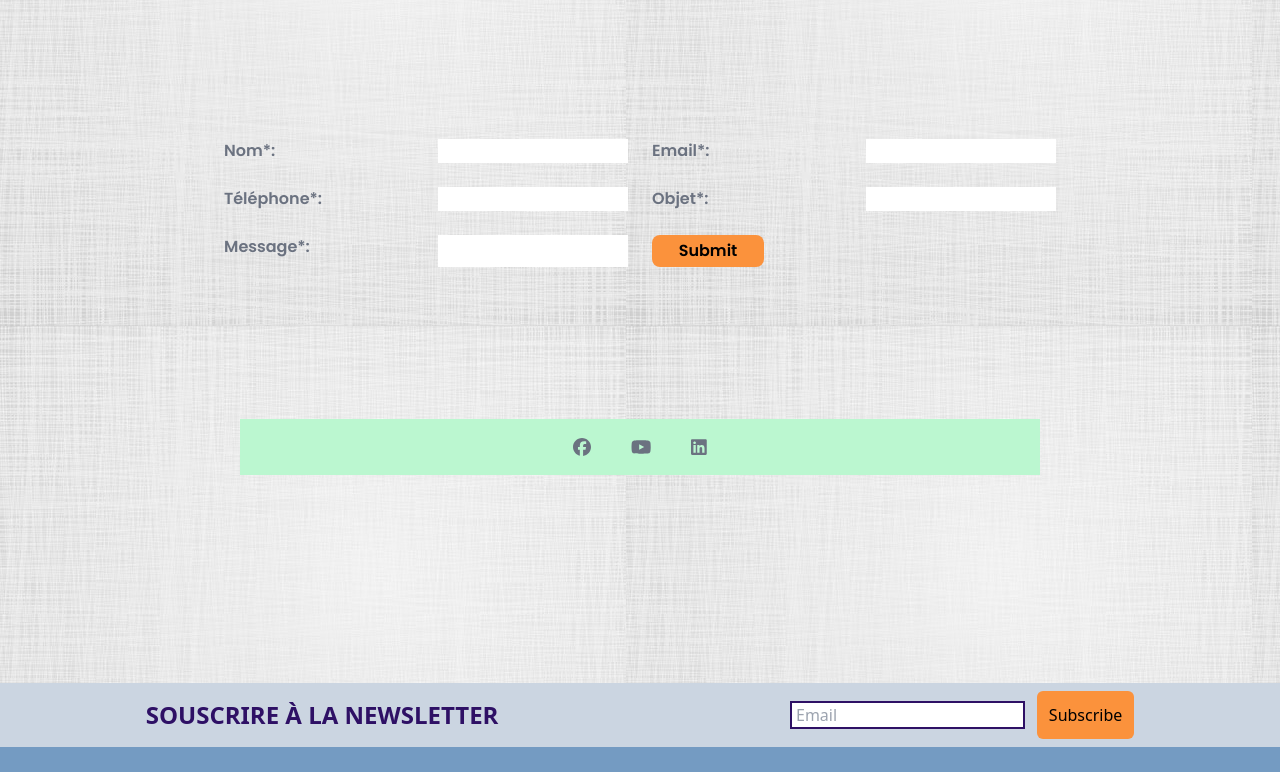
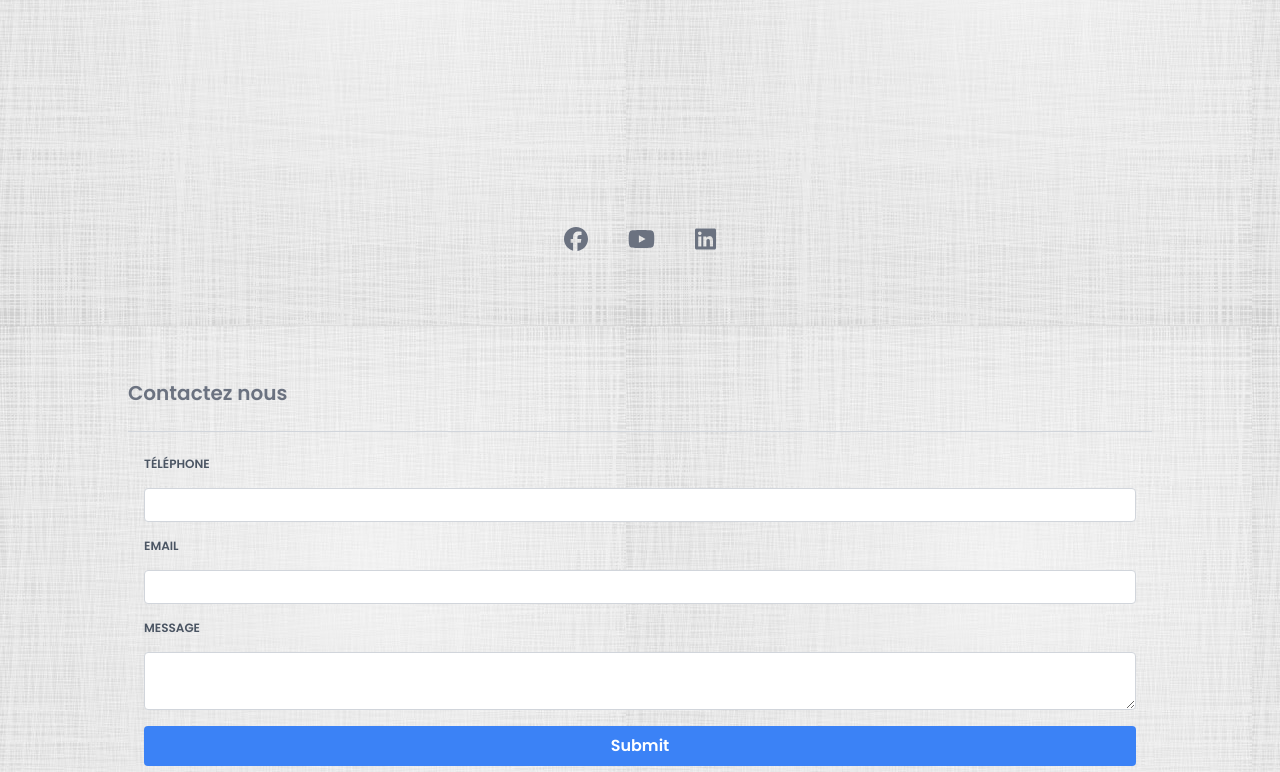
Before and after one commit to Oussa-Err/TSF, a Next.js app: page /contact in a window 1280 px wide. Shown: the part 300-1072 px from the top of the page. Built offline with nearby package versions, Linux system fonts and the light colour scheme.

Commit message:
axios promise to handle submit form

```diff
--- a/package.json
+++ b/package.json
@@ -14,6 +14,7 @@
     "@fortawesome/free-solid-svg-icons": "^6.4.0",
     "@fortawesome/react-fontawesome": "^0.2.0",
     "autoprefixer": "10.4.14",
+    "axios": "^1.4.0",
     "eslint": "8.46.0",
     "eslint-config-next": "13.4.12",
     "framer-motion": "^10.15.1",
@@ -27,5 +28,4 @@
     "swiper": "^10.1.0",
     "tailwindcss": "3.3.3"
   }
-
 }
--- a/src/app/contact/page.jsx
+++ b/src/app/contact/page.jsx
@@ -1,3 +1,6 @@
+"use client";
+import React, { useState } from "react";
+import axios from "axios";
 import { FontAwesomeIcon } from "@fortawesome/react-fontawesome";
 import { faEnvelopeOpenText, faPhone } from "@fortawesome/free-solid-svg-icons";
 import {
@@ -7,39 +10,164 @@ import {
   faLinkedin,
 } from "@fortawesome/free-brands-svg-icons";
 
-const Contact = () => {
+export default function Contact({}) {
+  const [status, setStatus] = useState({
+    submitted: false,
+
+    submitting: false,
+
+    info: { error: false, msg: null },
+  });
+
+  const [inputs, setInputs] = useState({
+    email: "",
+
+    message: "",
+
+    telephone: "",
+  });
+
+  const handleServerResponse = (ok, msg) => {
+    if (ok) {
+      setStatus({
+        submitted: true,
+
+        submitting: false,
+
+        info: { error: false, msg: msg },
+      });
+
+      setInputs({
+        email: "",
+
+        message: "",
+
+        telephone: "",
+      });
+    } else {
+      setStatus({
+        info: { error: true, msg: msg },
+      });
+    }
+  };
+
+  const handleOnChange = (e) => {
+    e.persist();
+
+    setInputs((prev) => ({
+      ...prev,
+
+      [e.target.id]: e.target.value,
+    }));
+
+    setStatus({
+      submitted: false,
+
+      submitting: false,
+
+      info: { error: false, msg: null },
+    });
+  };
+
+  const handleOnSubmit = (e) => {
+    e.preventDefault();
+
+    setStatus((prevStatus) => ({ ...prevStatus, submitting: true }));
+
+    axios({
+      method: "POST",
+
+      url: "https://formspree.io/[your-formspree-endpoint]",
+
+      data: inputs,
+    })
+      .then((response) => {
+        handleServerResponse(
+          true,
+
+          "Thank you, your message has been submitted."
+        );
+      })
+
+      .catch((error) => {
+        handleServerResponse(false, error.response.data.error);
+      });
+  };
+
   return (
-    <div>
-      <form
-        action="netlify"
-        method="post"
-        className="p-10 grid lg:px-24 md:grid-cols-4 gap-3 md:gap-6 justify-around"
-      >
-        <label for="full">Nom*:</label>
-        <input type="text" id="first" name="first" />
-        <label for="email">Email*:</label>
-        <input type="text" id="last" name="last" />
-        <label for="num">Téléphone*:</label>
-        <input type="text" id="last" name="last" />
-        <label for="num">Objet*:</label>
-        <input type="textArea" id="last" name="last" />
-        <label for="last">Message*:</label>
-        <input type="text" id="last" name="last" />
-        <button
-          type="submit"
-          className="h-8 w-28 rounded-lg bg-orange-400 text-black hover:scale-105 hover:bg-opacity-80 hover:text-gray-800 justify-center"
-        >
-          Submit
+    <main>
+      <div className="flex justify-center items-center h-14  m-28">
+        <FontAwesomeIcon
+          className="px-5 text-2xl hover:scale-125 hover:text-blue-800 hover:cursor-pointer"
+          icon={faFacebook}
+        />
+        <FontAwesomeIcon
+          className="px-5 text-2xl hover:scale-125 hover:text-red-800 hover:cursor-pointer"
+          icon={faYoutube}
+        />
+        <FontAwesomeIcon
+          className="px-5 text-2xl hover:scale-125 hover:text-blue-800 hover:cursor-pointer"
+          icon={faLinkedin}
+        />
+      </div>
+
+      <h1 className="text-xl font-semibold">Contactez nous</h1>
+      <hr className="border-t border-gray-300 my-6" />
+
+      <form onSubmit={handleOnSubmit} className='grid gap-y-4 px-4'>
+        <label htmlFor="tel" className="text-gray-600 text-xs font-semibold uppercase">Téléphone</label>
+
+        <input
+          id="phone"
+          type="tel"
+          name="_replyto"
+          onChange={handleOnChange}
+          required
+          value={inputs.telephone}
+          className='border border-gray-300 rounded px-2 py-1 transition-all duration-200 focus:outline-none focus:border-blue-500 w-full md:w-auto'
+        />
+
+        <label htmlFor="email" className="text-gray-600 text-xs font-semibold uppercase">Email</label>
+
+        <input
+          id="email"
+          type="email"
+          name="_replyto"
+          onChange={handleOnChange}
+          required
+          value={inputs.email}
+          className='border border-gray-300 rounded py-1 px-2 transition-all duration-200 focus:outline-none focus:border-blue-500 w-full md:w-auto'
+        />
+
+        <label htmlFor="message" className="text-gray-600 text-xs font-semibold uppercase">Message</label>
+
+        <textarea
+          id="message"
+          name="message"
+          onChange={handleOnChange}
+          required
+          value={inputs.message}
+          className='border border-gray-300 rounded px-2 py-1 transition-all duration-200 focus:outline-none focus:border-blue-500 w-full md:w-auto'
+        />
+
+        <button type="submit" disabled={status.submitting}  className={`${
+            status.submitting ? 'bg-gray-400 cursor-not-allowed' : 'bg-blue-500 hover:bg-blue-700'
+          } text-white px-4 py-2 rounded font-semibold transition-all duration-200`}>
+          {!status.submitting
+            ? !status.submitted
+              ? "Submit"
+              : "Submitted"
+            : "Submitting..."}
         </button>
       </form>
 
-      <div className="flex justify-center items-center h-14  m-28 bg-green-200">
-        <FontAwesomeIcon className="px-5 text-lg hover:scale-125 hover:text-blue-800 hover:cursor-pointer" icon={faFacebook} />
-        <FontAwesomeIcon className="px-5 text-lg hover:scale-125 hover:text-red-800 hover:cursor-pointer" icon={faYoutube} />
-        <FontAwesomeIcon className="px-5 text-lg hover:scale-125 hover:text-blue-800 hover:cursor-pointer" icon={faLinkedin} />
-      </div>
-    </div>
+      {status.info.error && (
+        <div className="error bg-red-600 text-white text-center py-2 mt-4">Error: {status.info.msg}</div>
+      )}
+
+      {!status.info.error && status.info.msg && <p className="mt-2">{status.info.msg}</p>}
+    </main>
   );
-};
+}
 
-export default Contact;
+// export default Contact;
```
Also changed, not shown: 1 other file (tests, documents, lock files or other folders).
